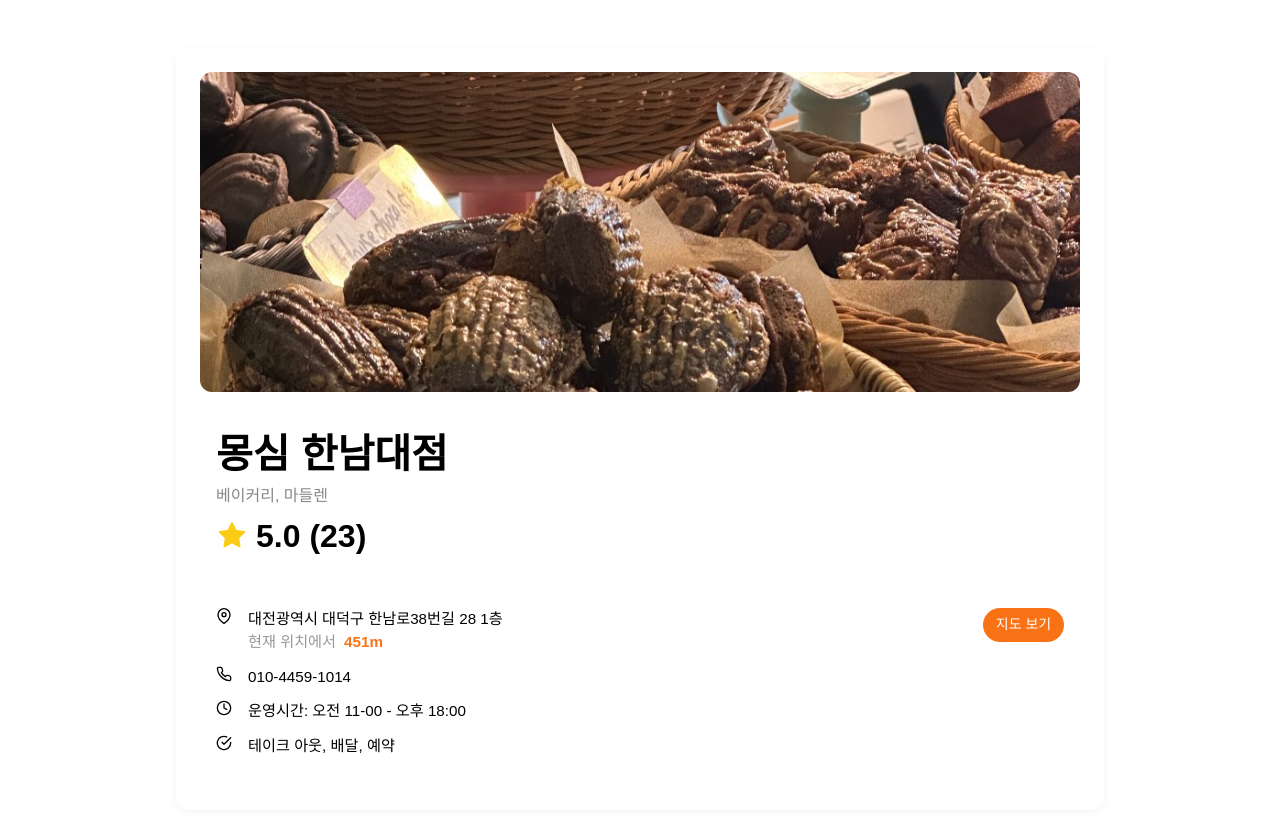
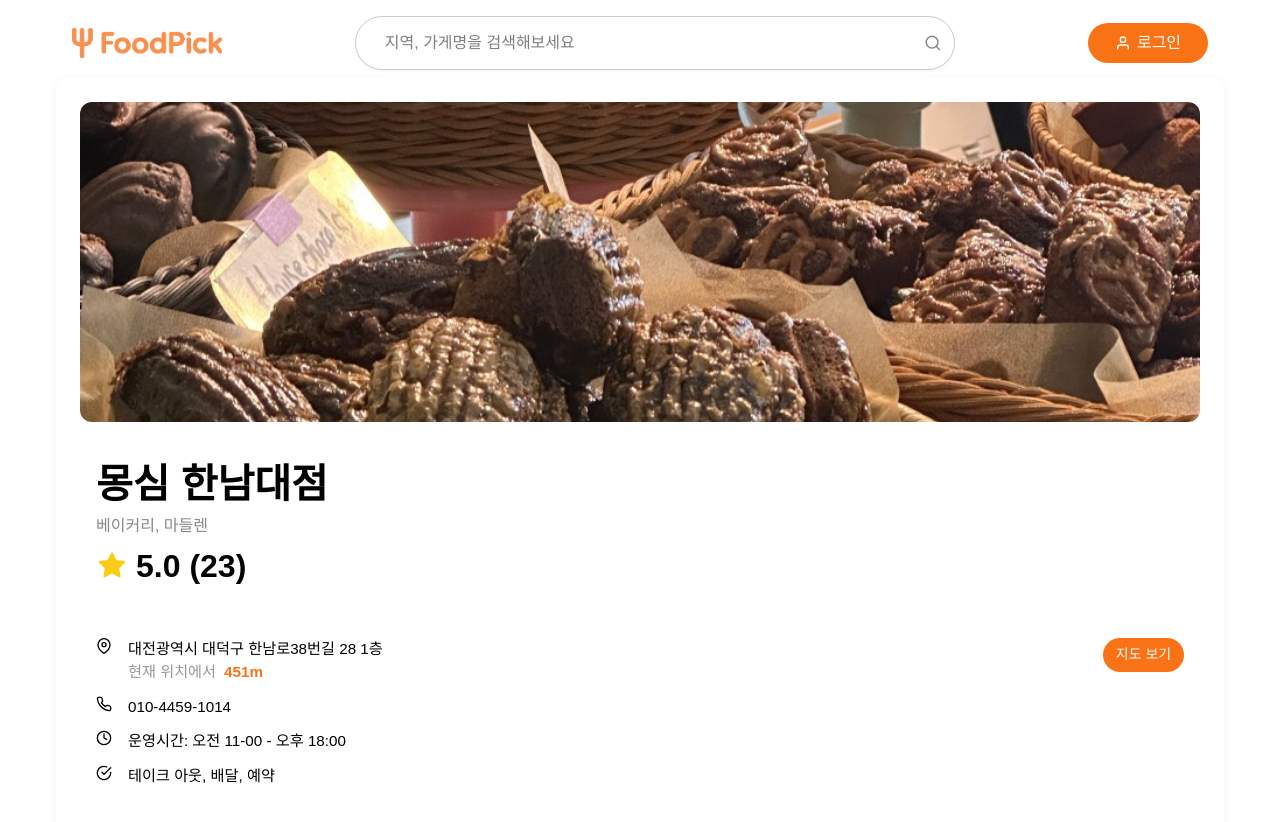
Before and after one commit to Food-Pick/FoodPick-Web, a Next.js app in the folder foodpick-nextjs-front/: page /restaurant_detail/1 in a window 1280 px wide. Shown: the top 822 px of the page. Built offline with nearby package versions, Linux system fonts and the light colour scheme.

Commit message:
header 변경경

```diff
--- a/foodpick-nextjs-front/app/components/Header.tsx
+++ b/foodpick-nextjs-front/app/components/Header.tsx
@@ -1,5 +1,8 @@
+'use client';
+
 import Image from 'next/image';
-import { FiUser } from 'react-icons/fi';
+import { FiUser, FiSearch } from 'react-icons/fi';
+import { usePathname } from 'next/navigation';
 import styles from '../../styles/home.module.css';
 
 interface HeaderProps {
@@ -7,13 +10,32 @@ interface HeaderProps {
 }
 
 export default function Header({ onLoginClick }: HeaderProps) {
+  const pathname = usePathname();
+
+  const showSearch =
+    pathname.startsWith('/restaurant_detail');
+
   return (
     <header className={styles.header}>
       <div className={styles.logo}>
         <Image src="/images/logo.png" alt="logo" width={150} height={60} />
       </div>
+
+      {showSearch && (
+        <div className={styles.searchWrapper}>
+          <div className={styles.searchBox}>
+            <input
+              type="text"
+              placeholder="지역, 가게명을 검색해보세요"
+              className={styles.searchInput}
+            />
+            <FiSearch className={styles.searchIcon} />
+          </div>
+        </div>
+      )}
+
       <button className={styles.loginBtn} onClick={onLoginClick}>
-        <FiUser />로그인
+        <FiUser /> 로그인
       </button>
     </header>
   );
--- a/foodpick-nextjs-front/app/page.tsx
+++ b/foodpick-nextjs-front/app/page.tsx
@@ -116,7 +116,6 @@ export default function Home() {
 
   return (
     <div className={styles.container}>
-      {/* 헤더 */}
       <Header />
 
       {/* 히어로 섹션 */}
--- a/foodpick-nextjs-front/app/restaurant_detail/[id]/page.tsx
+++ b/foodpick-nextjs-front/app/restaurant_detail/[id]/page.tsx
@@ -2,6 +2,7 @@ import { AiFillStar } from 'react-icons/ai';
 import { FiMapPin, FiPhone, FiClock, FiCheckCircle } from 'react-icons/fi';
 import { restaurants } from '../../data/mockRestaurantData';
 import styles from '../../../styles/restaurant_Detail.module.css';
+import Header from '../../components/Header';
 import { notFound } from 'next/navigation';
 
 type Props = {
@@ -16,7 +17,9 @@ export default function RestaurantDetailPage({ params }: Props) {
   if (!restaurant) return notFound();
 
   return (
-    <div className={styles.container}>
+    <div>
+      <Header />
+      <div className={styles.container} style={{ marginTop: '-2rem' }}>
         <section className={styles.hero}>
           <div className={styles.heroImageWrapper}>
             <img className={styles.heroImage} src={restaurant.image} alt={restaurant.name} />
@@ -59,5 +62,6 @@ export default function RestaurantDetailPage({ params }: Props) {
           </div>
         </section>
       </div>
+    </div>
   );
 }
--- a/foodpick-nextjs-front/styles/home.module.css
+++ b/foodpick-nextjs-front/styles/home.module.css
@@ -6,12 +6,14 @@
 
 .header {
   display: flex;
+  align-items: center;
   justify-content: space-between;
-  align-items: center;
   padding: 1rem 2rem;
-  max-width: 1200px;
-  margin: 0 auto;
+  max-width: 1200px;      /* ✅ 모든 페이지에서 일관된 폭 */
+  margin: 0 auto;         /* ✅ 가운데 정렬 */
+  width: 100%;
 }
+
 
 .logo {
   display: flex;
@@ -37,6 +39,39 @@
 
 .loginBtn:hover {
   background-color: #ea580c;     /* 진한 주황색 */
+}
+
+.searchWrapper {
+  flex: 1;
+  display: flex;
+  justify-content: center;
+}
+
+.searchBox {
+  display: flex;
+  align-items: center;
+  background-color: white;
+  border: 1px solid #ccc;
+  border-radius: 999px;
+  padding: 0.3rem 0.8rem;
+  width: 100%;
+  max-width: 600px;
+  height: 54px; /* ✅ 세로 사이즈 줄임 */
+  box-shadow: 0 1px 3px rgba(0, 0, 0, 0.05);
+}
+
+.searchInput {
+  flex: 1;
+  border: none;
+  outline: none;
+  font-size: 0.95rem;
+  background: transparent;
+}
+
+.searchIcon {
+  margin-left: 0.5rem;
+  color: #888;
+  font-size: 1.1rem;
 }
 
 .hero {
--- a/foodpick-nextjs-front/styles/restaurant_detail.module.css
+++ b/foodpick-nextjs-front/styles/restaurant_detail.module.css
@@ -1,7 +1,10 @@
+
 .container {
-  max-width: 960px;
+  max-width: 1200px;
   margin: 0 auto;
-  padding: 2rem 1rem;
+  padding-top: 0.5rem;    /* ✅ 여기 값을 줄이거나 0으로 */
+  padding-left: 1rem;
+  padding-right: 1rem;
 }
 
 /* ---------- Hero Section ---------- */
```
Lines whose indentation alone changed are shown as unchanged.
